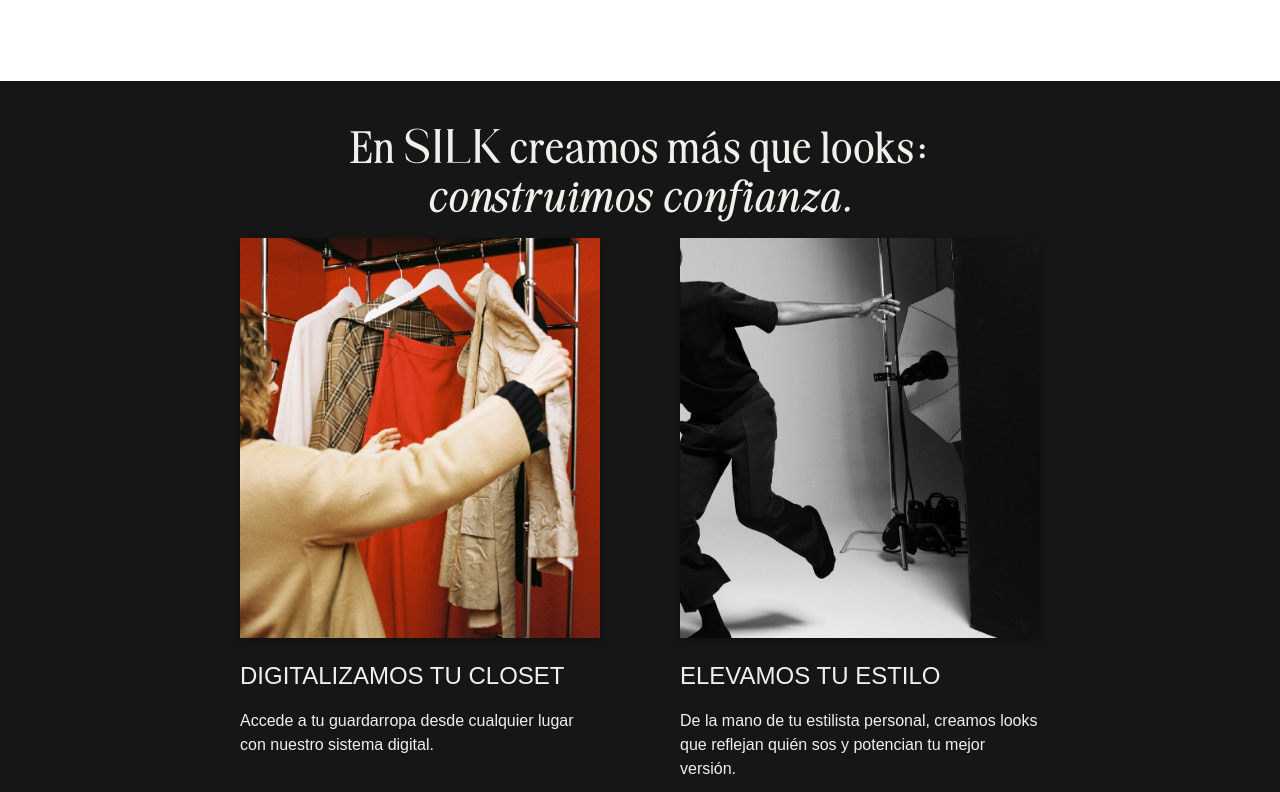
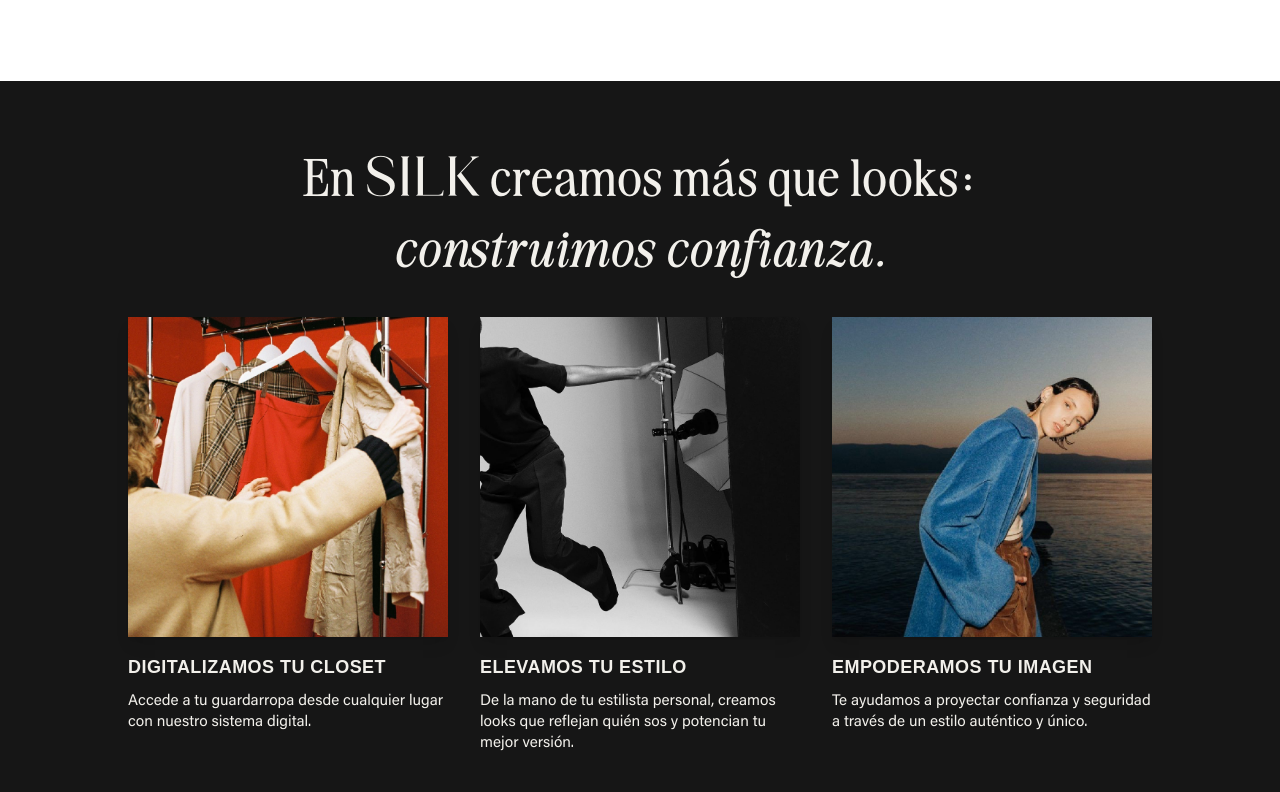
Before and after one commit to LautaroFullone/silk, a React (Vite) app in the folder client/: page / in a window 1280 px wide. Shown: the part 1308-2100 px from the top of the page. Built offline with nearby package versions, Linux system fonts and the light colour scheme; no server answers; a web font is replaced by a local one.

Commit message:
feat: layout changes

```diff
--- a/client/src/pages/Home/components/Section copy.tsx
+++ b/client/src/pages/Home/components/Section copy.tsx
@@ -56,29 +56,35 @@ const SectionCopy: React.FC = () => {
    }, [])
 
    return (
-      <div
-         ref={sectionRef}
-         className={`bg-[#161616] text-[#F2F0EB] px-15 py-10 text-center trans`}
-      >
-         <h2 className="font-very-vogue text-5xl tracking-[1px] mb-5">
-            En <span className="font-classy-vogue text-[#F2F0EB]">SILK</span> creamos más
-            que looks:
+      <div className="bg-[#161616] text-[#F2F0EB] py-16 px-8 min-h-screen">
+         <div className="max-w-5xl mx-auto">
+            {/* Título principal */}
+            <h2 className="font-very-vogue text-[3.5rem] leading-[1.1] tracking-[1px] text-center mb-10">
+               En <span className="font-classy-vogue tracking-[1.5px]">SILK</span> creamos
+               más que looks:
                <br />
-            <em>construimos confianza.</em>
+               <span className="font-vogue-italic italic block mt-2 tracking-[1px]">
+                  construimos confianza.
+               </span>
             </h2>
 
-         <div className={styles.sectionGrid}>
+            <div className="flex flex-wrap justify-center mt-10 gap-8">
                {items.map((item) => (
-               <div key={item.id} className={styles.sectionItem}>
+                  <div key={item.id} className="w-[320px]">
                      <img
                         src={item.image}
                         alt={item.title}
-                     className={styles.sectionImage}
+                        className="w-full h-[320px] object-cover object-center mb-4 shadow-lg"
                      />
-                  <h3>{item.title}</h3>
-                  <p>{item.description}</p>
+                     <h3 className="text-lg font-bold mb-2 font-acumin tracking-wide uppercase">
+                        {item.title}
+                     </h3>
+                     <p className="text-[15px] leading-[1.4] font-acumin font-normal">
+                        {item.description}
+                     </p>
                   </div>
                ))}
+            </div>
          </div>
       </div>
    )
--- a/client/src/shared/ClientLayout/ClientLayout.tsx
+++ b/client/src/shared/ClientLayout/ClientLayout.tsx
@@ -7,7 +7,11 @@ const ClientLayout = () => {
       <>
          <Header />
 
+         {/* <main className="flex-1">
+            <div className="container px-4 mx-auto"> */}
          <Outlet />
+         {/* </div>
+         </main> */}
 
          <Footer />
       </>
--- a/client/src/styles.css
+++ b/client/src/styles.css
@@ -72,7 +72,7 @@
 
 @theme inline {
    --font-acumin: 'Acumin Pro', sans-serif;
-   --font-very-vogue: 'Very Vogue', sans-serif;
+   --font-very-vogue: 'Very Vogue', serif;
    --font-classy-vogue: 'Classy Vogue', sans-serif;
    --font-bodoni-moda: 'Bodoni Moda', sans-serif;
 
```
Lines whose indentation alone changed are shown as unchanged.
